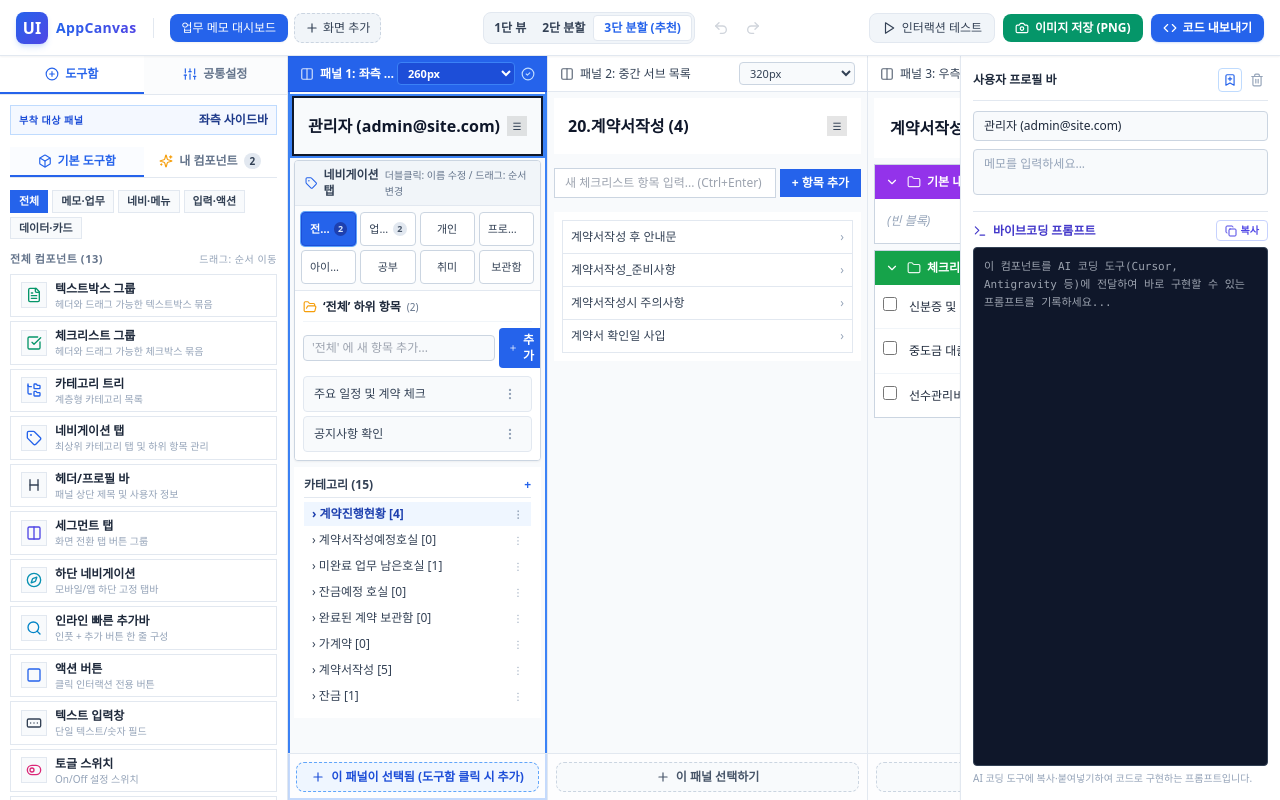
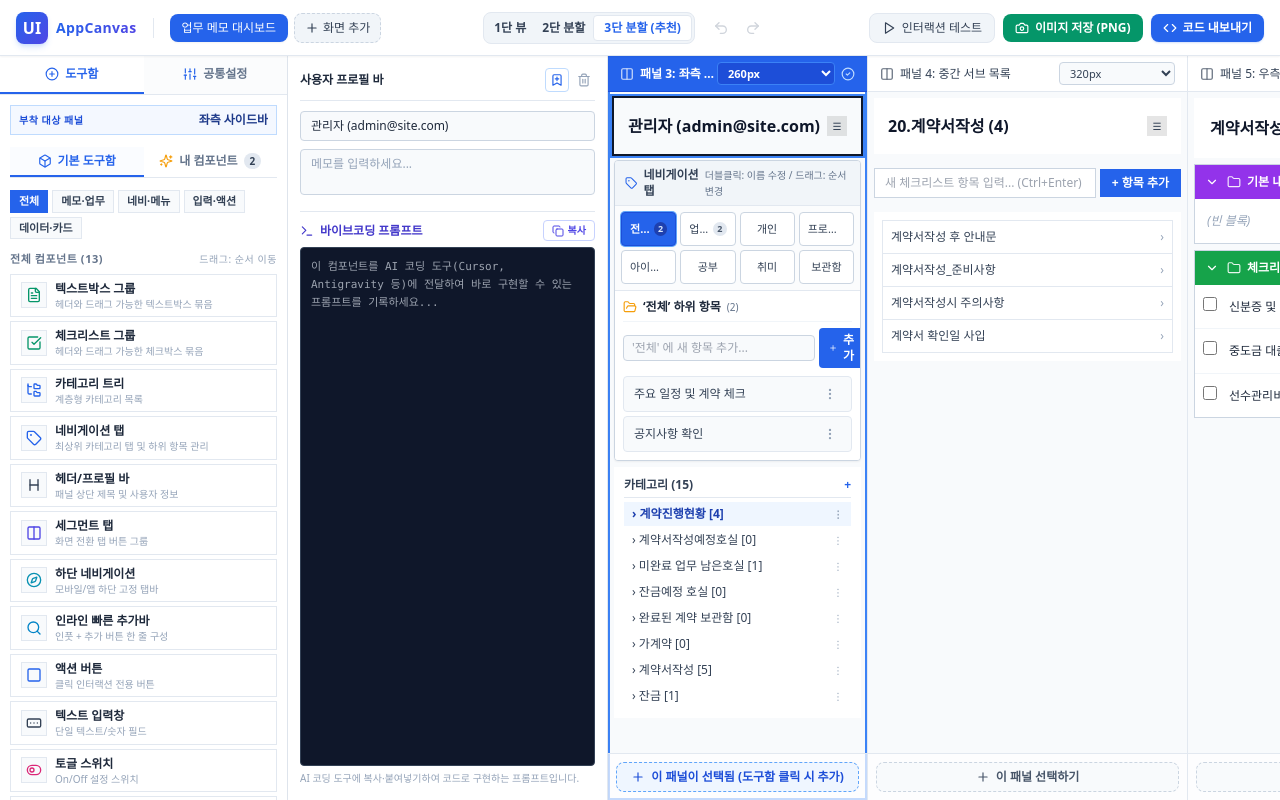
Before and after one commit to smartyoni/front_end_maker, a React (Vite) app: page / in a window 1280 px wide. Built offline with nearby package versions, Linux system fonts and the light colour scheme; a web font is replaced by a local one.

Commit message:
feat: 패널 순서 변경(5번 설정창->2번, 캔버스->3~5번) 및 작업 종료 시 자동 푸시 규칙 추가

```diff
--- a/src/App.tsx
+++ b/src/App.tsx
@@ -13,16 +13,16 @@ export function App() {
       {/* 상단 툴바 */}
       <TopBar onOpenExport={() => setIsExportOpen(true)} />
 
-      {/* 3단 워크스페이스 레이아웃 */}
+      {/* 워크스페이스 레이아웃 (1번: 도구함, 2번: 설정창, 3~5번: 캔버스 패널) */}
       <div className="flex flex-1 overflow-hidden">
-        {/* 좌측: 컴포넌트 도구함 & 레이어 트리 */}
+        {/* 1번 패널: 컴포넌트 도구함 & 공통설정 */}
         <LeftSidebar />
 
-        {/* 중앙: 인터랙티브 캔버스 뷰포트 */}
+        {/* 2번 패널: 속성 & 액션 인스펙터 (설정창) */}
+        <RightSidebar />
+
+        {/* 3, 4, 5번 패널: 인터랙티브 캔버스 뷰포트 */}
         <CanvasArea />
-
-        {/* 우측: 속성 & 액션 인스펙터 */}
-        <RightSidebar />
       </div>
 
       {/* 코드 내보내기 모달 */}
--- a/src/components/canvas/PanelContainer.tsx
+++ b/src/components/canvas/PanelContainer.tsx
@@ -47,7 +47,7 @@ export const PanelContainer: React.FC<PanelContainerProps> = ({ panel, index })
           <div className="flex items-center gap-1.5 truncate">
             <Columns className="w-3.5 h-3.5 shrink-0 opacity-80" />
             <span className="truncate">
-              패널 {index + 1}: {panel.title}
+              패널 {index + 3}: {panel.title}
             </span>
           </div>
 
--- a/src/components/layout/CommonSettingsTab.tsx
+++ b/src/components/layout/CommonSettingsTab.tsx
@@ -77,7 +77,7 @@ export const CommonSettingsTab: React.FC = () => {
       <div className="text-[11px] font-bold text-slate-500 uppercase tracking-wider flex items-center justify-between pb-1 border-b border-slate-200">
         <span>공통 프롬프트 규격 ({promptItems.length})</span>
         <div className="flex items-center gap-2">
-          <span className="text-[10px] text-slate-400 font-normal">클릭: 5번 패널 편집</span>
+          <span className="text-[10px] text-slate-400 font-normal">클릭: 2번 패널 편집</span>
           <button
             onClick={() => {
               if (confirm('모든 공통 프롬프트를 기본 추천 규격으로 초기화하시겠습니까?')) {
@@ -117,7 +117,7 @@ export const CommonSettingsTab: React.FC = () => {
                   ? 'border-blue-600 bg-blue-50/40 shadow-xs ring-1 ring-blue-500/30'
                   : 'border-slate-200 hover:border-blue-400 hover:bg-slate-50'
               }`}
-              title="클릭: 5번 패널에서 프롬프트 확인 및 편집 / 드래그: 순서 이동"
+              title="클릭: 2번 패널에서 프롬프트 확인 및 편집 / 드래그: 순서 이동"
             >
               <div className="flex items-center gap-2 min-w-0 flex-1 mr-1">
                 <div
--- a/src/components/layout/RightSidebar.tsx
+++ b/src/components/layout/RightSidebar.tsx
@@ -7,7 +7,7 @@ export const RightSidebar: React.FC = () => {
   const { activeLeftTab } = useGlobalSettingsStore();
 
   return (
-    <aside className="w-80 bg-white border-l border-slate-200 flex flex-col h-full shrink-0 z-10 shadow-sm overflow-hidden">
+    <aside className="w-80 bg-white border-r border-slate-200 flex flex-col h-full shrink-0 z-10 shadow-sm overflow-hidden">
       {activeLeftTab === 'settings' ? <GlobalPromptInspector /> : <PropertyInspector />}
     </aside>
   );
```
Also changed, not shown: 2 other files (tests, documents, lock files or other folders).
